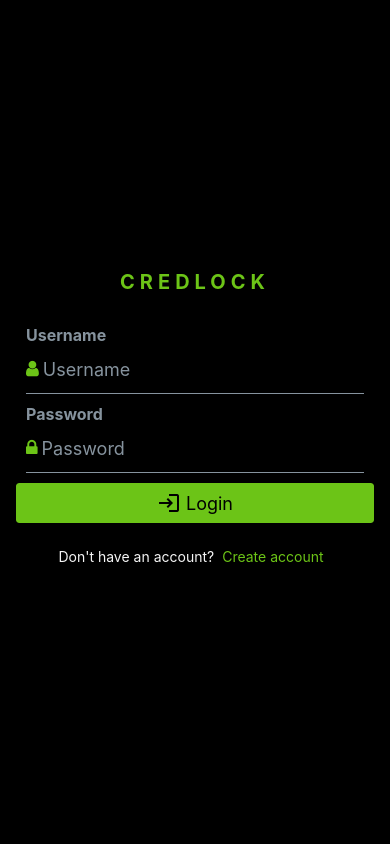
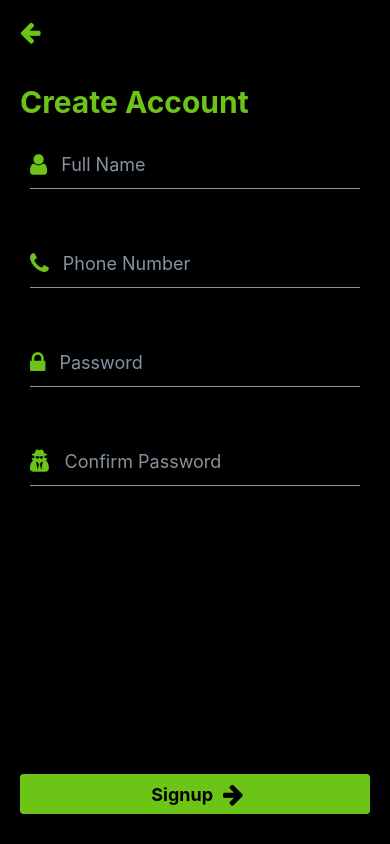
Before and after one commit to maanaskatta/credlock, a React Native app: screen /Signup in a window 390 px wide. Built offline with nearby package versions, Linux system fonts and the light colour scheme.

Commit message:
Completed login and signup page

```diff
--- a/App.js
+++ b/App.js
@@ -2,13 +2,26 @@ import { StatusBar } from "expo-status-bar";
 import React from "react";
 import { StyleSheet, Text, View } from "react-native";
 import Login from "./screens/Login";
+import { NavigationContainer } from "@react-navigation/native";
+import { createNativeStackNavigator } from "@react-navigation/native-stack";
+import Signup from "./screens/Signup";
+
+const Stack = createNativeStackNavigator();
 
 export default function App() {
   return (
-    <View style={styles.container}>
-      <Login />
-      <StatusBar style="inverted" />
-    </View>
+    <NavigationContainer>
+      <View style={styles.container}>
+        <StatusBar style="inverted" />
+        <Stack.Navigator
+          initialRouteName="Login"
+          screenOptions={{ headerShown: false }}
+        >
+          <Stack.Screen name="Login" component={Login} />
+          <Stack.Screen name="Signup" component={Signup} />
+        </Stack.Navigator>
+      </View>
+    </NavigationContainer>
   );
 }
 
--- a/package.json
+++ b/package.json
@@ -10,13 +10,16 @@
     "eject": "expo eject"
   },
   "dependencies": {
+    "@react-navigation/native": "^6.0.6",
+    "@react-navigation/native-stack": "^6.2.5",
     "expo": "~43.0.2",
     "expo-status-bar": "~1.1.0",
     "react": "17.0.1",
     "react-dom": "17.0.1",
     "react-native": "0.64.3",
     "react-native-elements": "^3.4.2",
-    "react-native-safe-area-context": "^3.3.2",
+    "react-native-safe-area-context": "3.3.2",
+    "react-native-screens": "~3.8.0",
     "react-native-web": "0.17.1"
   },
   "devDependencies": {
--- a/screens/Login/index.js
+++ b/screens/Login/index.js
@@ -1,13 +1,14 @@
 import React, { useState } from "react";
-import { View, Text, StyleSheet } from "react-native";
+import { View, Text, StyleSheet, SafeAreaView } from "react-native";
 import { Card, Input, Button, Icon } from "react-native-elements";
 
-export default function Login() {
-  const [username, setUsername] = useState(null);
+export default function Login({ navigation }) {
+  const [phoneNumber, setPhoneNumber] = useState(null);
   const [password, setPassword] = useState(null);
+  const [isSubmitted, setIsSubmitted] = useState(false);
 
   return (
-    <View style={styles.container}>
+    <SafeAreaView style={styles.container}>
       <Text
         style={{
           color: "#6CC417",
@@ -26,17 +27,23 @@ export default function Login() {
         }}
       >
         <Input
-          placeholder="Username"
+          placeholder="Phone Number"
           leftIcon={{
             type: "font-awesome",
-            name: "user",
+            name: "phone",
             size: 18,
             color: "#6CC417",
             marginRight: 5,
           }}
-          label="Username"
-          onChangeText={(value) => setUsername(value)}
+          label="Phone Number"
+          onChangeText={(value) => {
+            setPhoneNumber(value);
+            setIsSubmitted(false);
+          }}
           color="#6CC417"
+          errorMessage={
+            isSubmitted && !phoneNumber ? "Enter your phone number!..." : ""
+          }
         />
         <Input
           placeholder="Password"
@@ -48,16 +55,30 @@ export default function Login() {
             marginRight: 5,
           }}
           label="Password"
-          onChangeText={(value) => setPassword(value)}
+          onChangeText={(value) => {
+            setPassword(value);
+            setIsSubmitted(false);
+          }}
           color="#6CC417"
           secureTextEntry={true}
+          errorMessage={
+            isSubmitted && !password ? "Enter your password!..." : ""
+          }
         />
 
         <Button
           icon={<Icon type="material" name="login" color="black" />}
           title="Login"
           buttonStyle={{ backgroundColor: "#6CC417" }}
-          titleStyle={{ color: "black", marginLeft: 5 }}
+          titleStyle={{
+            color: "black",
+            marginLeft: 5,
+            fontWeight: "bold",
+            fontSize: 18,
+          }}
+          onPress={() => {
+            setIsSubmitted(true);
+          }}
         />
       </Card>
       <View
@@ -69,11 +90,12 @@ export default function Login() {
         <Text style={styles.signupText}>Don't have an account?</Text>
         <Button
           type="clear"
+          onPress={() => navigation.navigate("Signup")}
           title={"Create account"}
           titleStyle={{ color: "#6CC417", fontSize: 14 }}
         />
       </View>
-    </View>
+    </SafeAreaView>
   );
 }
 
--- /dev/null
+++ b/screens/Signup/index.js
@@ -0,0 +1,166 @@
+import React, { useState } from "react";
+import { View, Text, StyleSheet, StatusBar, ScrollView } from "react-native";
+import { Icon } from "react-native-elements/dist/icons/Icon";
+import { Input, Button } from "react-native-elements";
+
+export default function Signup({ navigation }) {
+  const [fullName, setFullName] = useState(null);
+  const [phoneNumber, setPhoneNumber] = useState(null);
+  const [password, setPassword] = useState(null);
+  const [confirmPassword, setConfirmPassword] = useState(null);
+  const [isSubmitted, setIsSubmitted] = useState(false);
+
+  // const signUp = () => {
+
+  // }
+
+  return (
+    <ScrollView
+      style={styles.container}
+      contentContainerStyle={{ alignItems: "flex-start", flex: 1 }}
+    >
+      <Icon
+        onPress={() => navigation.navigate("Login")}
+        name="arrow-left"
+        type="font-awesome"
+        color="#6CC417"
+      />
+      <View
+        style={{
+          width: "100%",
+          flex: 1,
+        }}
+      >
+        <Text
+          style={{
+            color: "#6CC417",
+            fontSize: 30,
+            fontWeight: "bold",
+            marginTop: 40,
+          }}
+        >
+          Create Account
+        </Text>
+        <View style={{ flex: 1 }}>
+          <Input
+            placeholder="Full Name"
+            leftIcon={{
+              type: "font-awesome",
+              name: "user",
+              color: "#6CC417",
+              style: { marginRight: 10 },
+            }}
+            onChangeText={(value) => {
+              setFullName(value);
+              setIsSubmitted(false);
+            }}
+            inputStyle={{ color: "#6CC417" }}
+            containerStyle={{ margin: 20, marginLeft: 0 }}
+            errorMessage={
+              isSubmitted && !fullName ? "Enter your full name!..." : ""
+            }
+          />
+          <Input
+            placeholder="Phone Number"
+            leftIcon={{
+              type: "font-awesome",
+              name: "phone",
+              color: "#6CC417",
+              style: { marginRight: 10 },
+            }}
+            keyboardType="number-pad"
+            containerStyle={{ margin: 20, marginLeft: 0 }}
+            inputStyle={{ color: "#6CC417" }}
+            onChangeText={(value) => {
+              setPhoneNumber(value);
+              setIsSubmitted(false);
+            }}
+            errorMessage={
+              isSubmitted && !phoneNumber ? "Enter your phone number!..." : ""
+            }
+          />
+          <Input
+            placeholder="Password"
+            leftIcon={{
+              type: "font-awesome",
+              name: "lock",
+              color: "#6CC417",
+              style: { marginRight: 10 },
+            }}
+            containerStyle={{ margin: 20, marginLeft: 0 }}
+            inputStyle={{ color: "#6CC417" }}
+            onChangeText={(value) => {
+              setPassword(value);
+              setIsSubmitted(false);
+            }}
+            errorMessage={
+              isSubmitted && !password ? "Enter your password!..." : ""
+            }
+            secureTextEntry
+          />
+
+          <Input
+            placeholder="Confirm Password"
+            leftIcon={{
+              type: "font-awesome",
+              name: "user-secret",
+              color: "#6CC417",
+              style: { marginRight: 10 },
+            }}
+            containerStyle={{ margin: 20, marginLeft: 0 }}
+            inputStyle={{ color: "#6CC417" }}
+            onChangeText={(value) => {
+              setConfirmPassword(value);
+              setIsSubmitted(false);
+            }}
+            errorMessage={
+              isSubmitted && !confirmPassword
+                ? "Enter your password again!..."
+                : confirmPassword !== password
+                ? "Passwords do not match"
+                : ""
+            }
+            secureTextEntry
+          />
+
+          <Button
+            icon={
+              <Icon
+                type="font-awesome"
+                name="arrow-right"
+                color="black"
+                style={{ marginLeft: 10 }}
+              />
+            }
+            iconPosition="right"
+            title="Signup"
+            buttonStyle={{ backgroundColor: "#6CC417" }}
+            titleStyle={{
+              color: "black",
+              marginLeft: 5,
+              fontSize: 18,
+              fontWeight: "bold",
+            }}
+            containerStyle={{
+              bottom: 10,
+              position: "absolute",
+              width: "100%",
+            }}
+            onPress={() => {
+              setIsSubmitted(true);
+            }}
+          />
+        </View>
+      </View>
+    </ScrollView>
+  );
+}
+
+const styles = StyleSheet.create({
+  container: {
+    flex: 1,
+    backgroundColor: "black",
+    paddingTop: StatusBar.currentHeight + 20,
+    padding: 20,
+  },
+});
```
Also changed, not shown: 1 other file (tests, documents, lock files or other folders).
